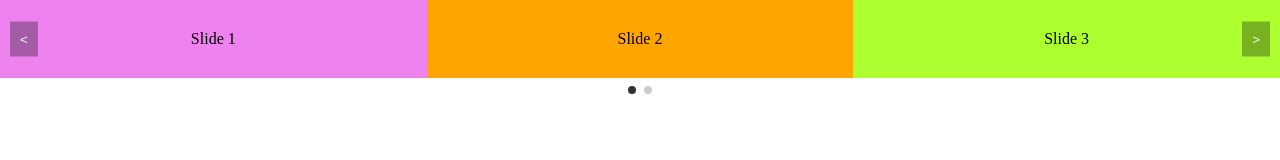
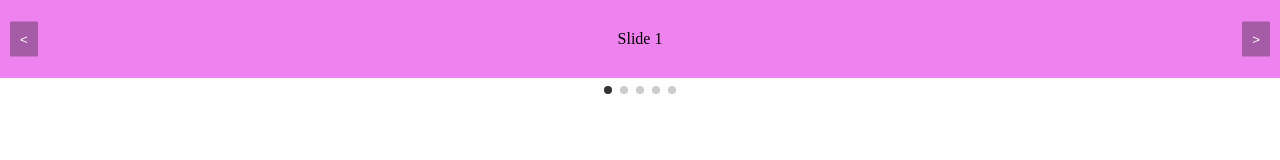
Before and after one commit to ngokha437/slidezy, a plain HTML site: page index.html in a window 1280 px wide. Both pictures are taken after a click on the button 632 px from the left and 90 px from the top of the page. Drawn offline with Linux system fonts and the light colour scheme.

Commit message:
fix slideby options

```diff
--- a/index.html
+++ b/index.html
@@ -42,13 +42,12 @@
       <div class="slide-3">Slide 3</div>
       <div class="slide-4">Slide 4</div>
       <div class="slide-5">Slide 5</div>
-      <div class="slide-6">Slide 6</div>
     </div>
 
     <script src="./src/slidezy.js"></script>
     <script>
       const mySlider = new Slidezy("#my-slider", {
-        items: 3,
+        items: 1,
         loop: true,
       });
     </script>
--- a/src/slidezy.js
+++ b/src/slidezy.js
@@ -11,11 +11,17 @@ function Slidezy(selector, options = {}) {
       speed: 300,
       loop: false,
       nav: true,
+      controls: true,
+      controlsText: ["<", ">"],
+      prevButton: null,
+      nextButton: null,
+      slideBy: 1,
     },
     options
   );
-  this.slides = Array.from(this.container.children);
-  this.currentIndex = this.opt.loop ? this.opt.items : 0;
+  this.originalSlides = Array.from(this.container.children);
+  this.slides = this.originalSlides.slice(0);
+  this.currentIndex = this.opt.loop ? this._getCloneCount() : 0;
 
   this._init();
   this._updatePosition();
@@ -26,9 +32,14 @@ Slidezy.prototype._init = function () {
 
   this._createContent();
   this._createTrack();
-  this._createControls();
 
-  if (this.opt.nav) {
+  const showNav = this._getSlideCount() > this.opt.items;
+
+  if (this.opt.controls && showNav) {
+    this._createControls();
+  }
+
+  if (this.opt.nav && showNav) {
     this._createNav();
   }
 };
@@ -39,16 +50,29 @@ Slidezy.prototype._createContent = function () {
   this.container.appendChild(this.content);
 };
 
+Slidezy.prototype._getCloneCount = function () {
+  const slideCount = this._getSlideCount();
+
+  if (slideCount <= this.opt.items) return 0;
+
+  const slideBy = this._getSlideBy();
+  const cloneCount = slideBy + this.opt.items;
+
+  return cloneCount > slideCount ? slideCount : cloneCount;
+};
+
 Slidezy.prototype._createTrack = function () {
   this.track = document.createElement("div");
   this.track.className = "slidezy-track";
 
-  if (this.opt.loop) {
+  const cloneCount = this._getCloneCount();
+
+  if (this.opt.loop && cloneCount > 0) {
     const cloneHead = this.slides
-      .slice(-this.opt.items)
+      .slice(-cloneCount)
       .map((node) => node.cloneNode(true));
     const cloneTail = this.slides
-      .slice(0, this.opt.items)
+      .slice(0, cloneCount)
       .map((node) => node.cloneNode(true));
 
     this.slides = cloneHead.concat(this.slides.concat(cloneTail));
@@ -63,42 +87,61 @@ Slidezy.prototype._createTrack = function () {
   this.content.appendChild(this.track);
 };
 
+Slidezy.prototype._getSlideBy = function () {
+  return this.opt.slideBy === "page" ? this.opt.items : this.opt.slideBy;
+};
+
 Slidezy.prototype._createControls = function () {
-  this.prevBtn = document.createElement("button");
-  this.nextBtn = document.createElement("button");
+  this.prevBtn = this.opt.prevButton
+    ? document.querySelector(this.opt.prevButton)
+    : document.createElement("button");
+  this.nextBtn = this.opt.nextButton
+    ? document.querySelector(this.opt.nextButton)
+    : document.createElement("button");
 
-  this.prevBtn.textContent = "<";
-  this.nextBtn.textContent = ">";
+  if (!this.opt.prevButton) {
+    this.prevBtn.textContent = this.opt.controlsText[0];
+    this.prevBtn.className = "slidezy-prev";
+    this.content.appendChild(this.prevBtn);
+  }
 
-  this.prevBtn.className = "slidezy-prev";
-  this.nextBtn.className = "slidezy-next";
+  if (!this.opt.nextButton) {
+    this.nextBtn.textContent = this.opt.controlsText[1];
+    this.nextBtn.className = "slidezy-next";
+    this.content.appendChild(this.nextBtn);
+  }
 
-  this.content.append(this.prevBtn, this.nextBtn);
+  const slideBy = this._getSlideBy();
 
-  this.prevBtn.onclick = () => this.moveSlide(-1);
-  this.nextBtn.onclick = () => this.moveSlide(1);
+  this.prevBtn.onclick = () => this.moveSlide(-slideBy);
+  this.nextBtn.onclick = () => this.moveSlide(slideBy);
+};
+
+Slidezy.prototype._getSlideCount = function () {
+  return this.originalSlides.length;
 };
 
 Slidezy.prototype._createNav = function () {
   this.navWrapper = document.createElement("div");
   this.navWrapper.className = "slidezy-nav";
 
-  const slideCount =
-    this.slides.length - (this.opt.loop ? this.opt.items * 2 : 0);
+  const slideCount = this._getSlideCount();
   const pageCount = Math.ceil(slideCount / this.opt.items);
 
   for (let i = 0; i < pageCount; i++) {
     const dot = document.createElement("button");
     dot.className = "slidezy-dot";
+
     if (i === 0) dot.classList.add("active");
+
     dot.onclick = () => {
       this.currentIndex = this.opt.loop
-        ? i * this.opt.items + this.opt.items
+        ? i * this.opt.items + this._getCloneCount()
         : i * this.opt.items;
       this._updatePosition();
     };
 
-    this.navWrapper.append(dot);
+    this.navWrapper.appendChild(dot);
   }
 
   this.container.appendChild(this.navWrapper);
@@ -114,11 +157,13 @@ Slidezy.prototype.moveSlide = function (step) {
 
   setTimeout(() => {
     if (this.opt.loop) {
-      if (this.currentIndex <= 0) {
-        this.currentIndex = maxIndex - this.opt.items;
+      const slideCount = this._getSlideCount();
+
+      if (this.currentIndex < this._getCloneCount()) {
+        this.currentIndex += slideCount;
         this._updatePosition(true);
-      } else if (this.currentIndex >= maxIndex) {
-        this.currentIndex = this.opt.items;
+      } else if (this.currentIndex > slideCount) {
+        this.currentIndex -= slideCount;
         this._updatePosition(true);
       }
     }
@@ -129,15 +174,19 @@ Slidezy.prototype.moveSlide = function (step) {
 };
 
 Slidezy.prototype._updateNav = function () {
+  if (!this.navWrapper) return;
+
   let realIndex = this.currentIndex;
 
   if (this.opt.loop) {
-    const slideCount = this.slides.length - this.opt.items * 2;
-    realIndex = (this.currentIndex - this.opt.items + slideCount) % slideCount;
+    const slideCount = this._getSlideCount();
+    realIndex =
+      (this.currentIndex - this._getCloneCount() + slideCount) % slideCount;
   }
 
   const pageIndex = Math.floor(realIndex / this.opt.items);
   const dots = Array.from(this.navWrapper.children);
+
   dots.forEach((dot, index) => {
     dot.classList.toggle("active", index === pageIndex);
   });
```
